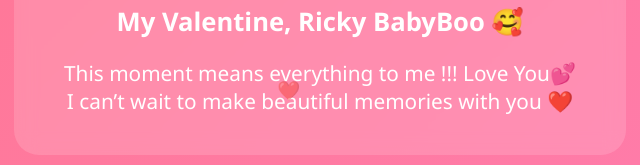
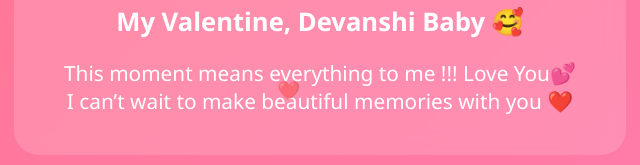
Before and after one commit to aakritiiyadav/valentine-website, a plain HTML site: page yes.html in a window 1280 px wide. Shown: the part 378-543 px from the top of the page, 320-960 px from the left. Drawn offline with Linux system fonts and the light colour scheme.

Commit message:
Add files via upload

```diff
--- a/yes.html
+++ b/yes.html
@@ -105,7 +105,7 @@
 
     <!-- HIS NAME -->
     <h1>You Said YES! 💖</h1>
-    <h2>My Valentine, <span>Ricky BabyBoo</span> 🥰</h2>
+    <h2>My Valentine, <span>Devanshi Baby</span> 🥰</h2>
 
     <p>
       This moment means everything to me !!! Love You💕<br>
```
